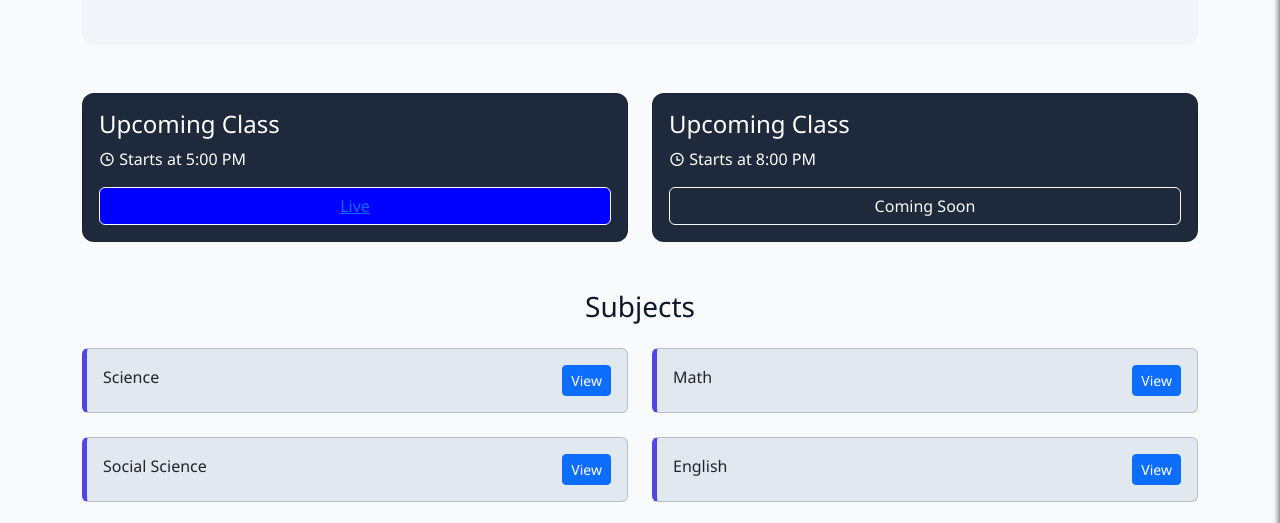
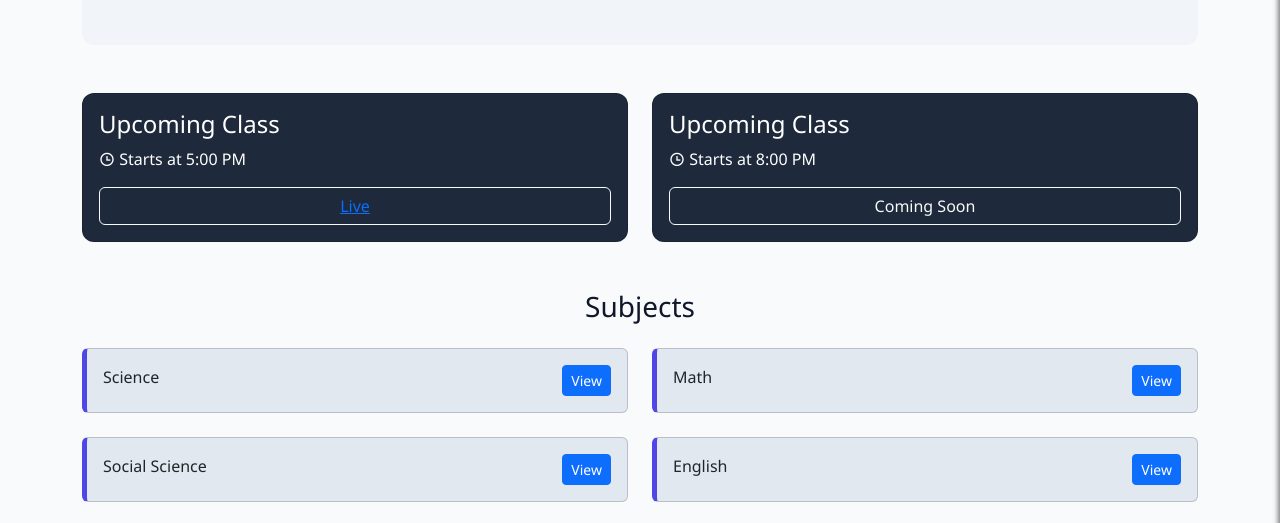
Before and after one commit to Badboy295-crazy/RangeXCoder10th, a plain HTML site: page index.html in a window 1280 px wide. Shown: the part 217-740 px from the top of the page. Drawn offline with nearby package versions, Linux system fonts and the light colour scheme.

Commit message:
index.html

```diff
--- a/index.html
+++ b/index.html
@@ -42,7 +42,7 @@
           <div class="card-body text-white">
             <h4>Upcoming Class</h4>
             <p><i class="ri-time-line"></i> Starts at 5:00 PM</p>
-             <button class="btn btn-outline-light w-100" style=background-color:blue; > <a href="player.html?title=1st Live &url=https://d133w6ldrek1er.cloudfront.net/out/v1/f15d86916b1f404baeb09967b920d86a/index_3.m3u8" > Live</a></button>
+             <button class="btn btn-outline-light w-100" style=background-; > <a href="player.html?title=1st Live &url=https://d133w6ldrek1er.cloudfront.net/out/v1/f15d86916b1f404baeb09967b920d86a/index_3.m3u8" > Live</a></button>
 
 
 
```
